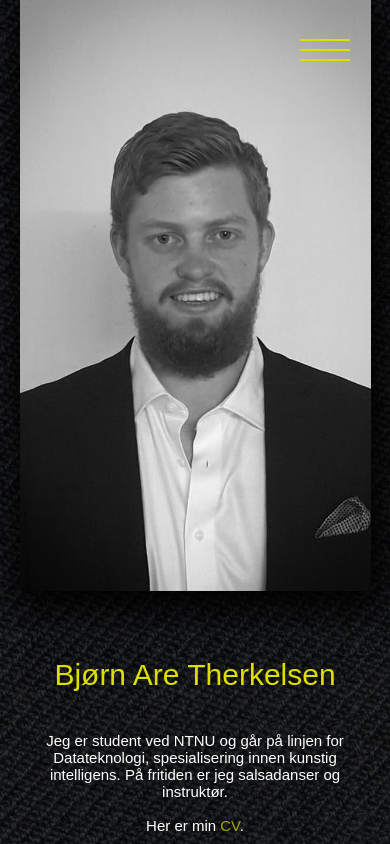
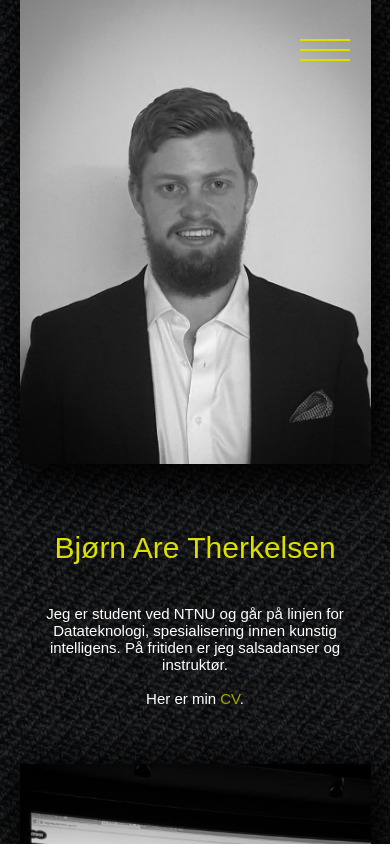
Before and after one commit to batherk/homepage, a React (Create React App) app: page / in a window 390 px wide. Built offline with nearby package versions, Linux system fonts and the light colour scheme.

Commit message:
Remove filter to text when on touch, add pointer: none for some touch phones

```diff
--- a/src/Components/styles/Hamburger.css
+++ b/src/Components/styles/Hamburger.css
@@ -73,10 +73,9 @@ div.hamburger-cont{
   }
 }
 
-/* Touch device (none) and Mouse device (fine) */
+/* Touch device (coarse,none) and Mouse device (fine) */
 
-@media (pointer:coarse){
-
+@media (pointer:coarse), (pointer:none){
   div.hamburger-cont.menu-open{
     clip-path: circle(100%);
     background-color: black;
--- a/src/Components/styles/Parallax.css
+++ b/src/Components/styles/Parallax.css
@@ -17,7 +17,7 @@
     }
 
     div.parallax > div.image{
-        height: 70vh;
+        height: 55vh;
     }
 
     div.parallax > div.text-box{
@@ -83,8 +83,9 @@ div.parallax > div.text-box{
 
 
 
-/* On image hover */
+/* Touch device (coarse,none) and Mouse device (fine) */
 
+@media (pointer:fine){
     div.parallax > div.image:hover + div.text-box p, div.parallax > div.image:hover + div.text-box h2,
     div.parallax > div.image:hover + div.text-box a{
         color: white;
@@ -96,3 +97,4 @@ div.parallax > div.image:hover + div.text-box{
         transition: var(--transition);
         scale:0.95;
     }
+}
```
Lines whose indentation alone changed are shown as unchanged.
